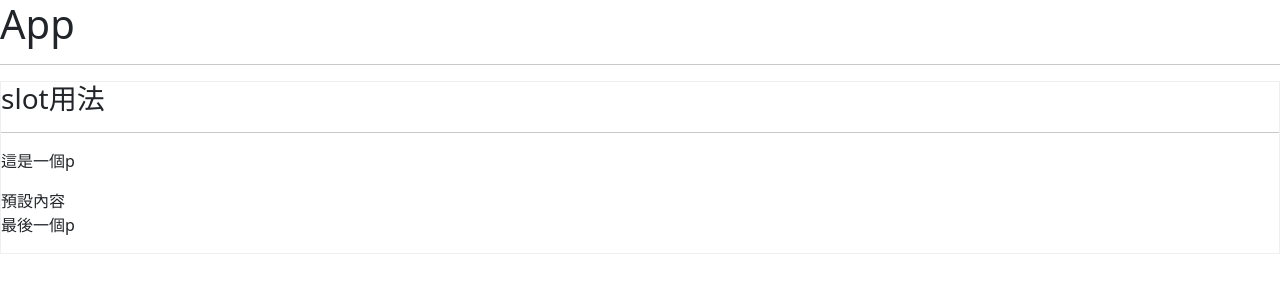
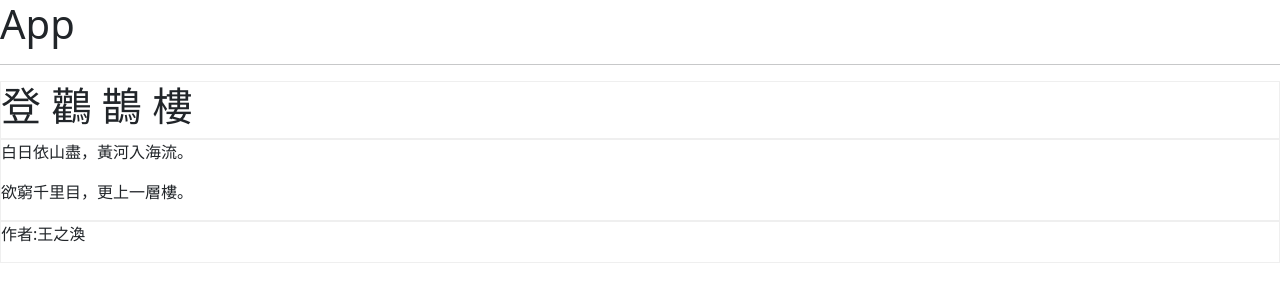
Before and after one commit to lienyun/20220918--component-note, a Vue app: page / in a window 1280 px wide. Shown: the top 302 px of the page. Built offline with nearby package versions, Linux system fonts and the light colour scheme.

Commit message:
具名slot

```diff
--- /dev/null
+++ b/src/components/05.named-slot/App.vue
@@ -0,0 +1,36 @@
+<template>
+  <div>
+    <h1>App</h1>
+    <hr>
+    <MyArticle>
+      <template v-slot:header>
+        <h1>登 鸛 鵲 樓</h1>
+      </template>
+
+      <template v-slot:default>
+        <p>白日依山盡，黃河入海流。</p>
+        <p>欲窮千里目，更上一層樓。</p>
+      </template>
+
+      <template v-slot:footer>
+        <p>作者:王之渙</p>
+      </template>
+    </MyArticle>
+  </div>
+</template>
+
+<script>
+import MyArticle from './MyArticle.vue';
+
+export default {
+  name: "MyApp",
+  data() {
+    return {
+      count: 0
+    };
+  },
+  components: {
+    MyArticle,
+  }
+}
+</script>
--- /dev/null
+++ b/src/components/05.named-slot/MyArticle.vue
@@ -0,0 +1,34 @@
+<template>
+  <div>
+    <header>
+      <slot name="header"></slot>
+    </header>
+    <main>
+      <slot></slot>
+    </main>
+    <footer>
+      <slot name="footer"></slot>
+    </footer>
+
+  </div>
+</template>
+
+<script>
+
+
+  export default {
+    name: "MyArticle",
+    data() {
+        return {
+            count: 0
+        };
+    },
+}
+</script>
+
+<style lang="less" scoped>
+header,main,footer {
+  border: 1px solid #efefef;
+}
+
+</style>
--- a/src/main.js
+++ b/src/main.js
@@ -1,6 +1,6 @@
 import { createApp } from 'vue'
 import './style.css'
-import App from './components/04.slot/App.vue'
+import App from './components/05.named-slot/App.vue'
 import "bootstrap/dist/css/bootstrap.min.css"
 import 'bootstrap'
 
```
